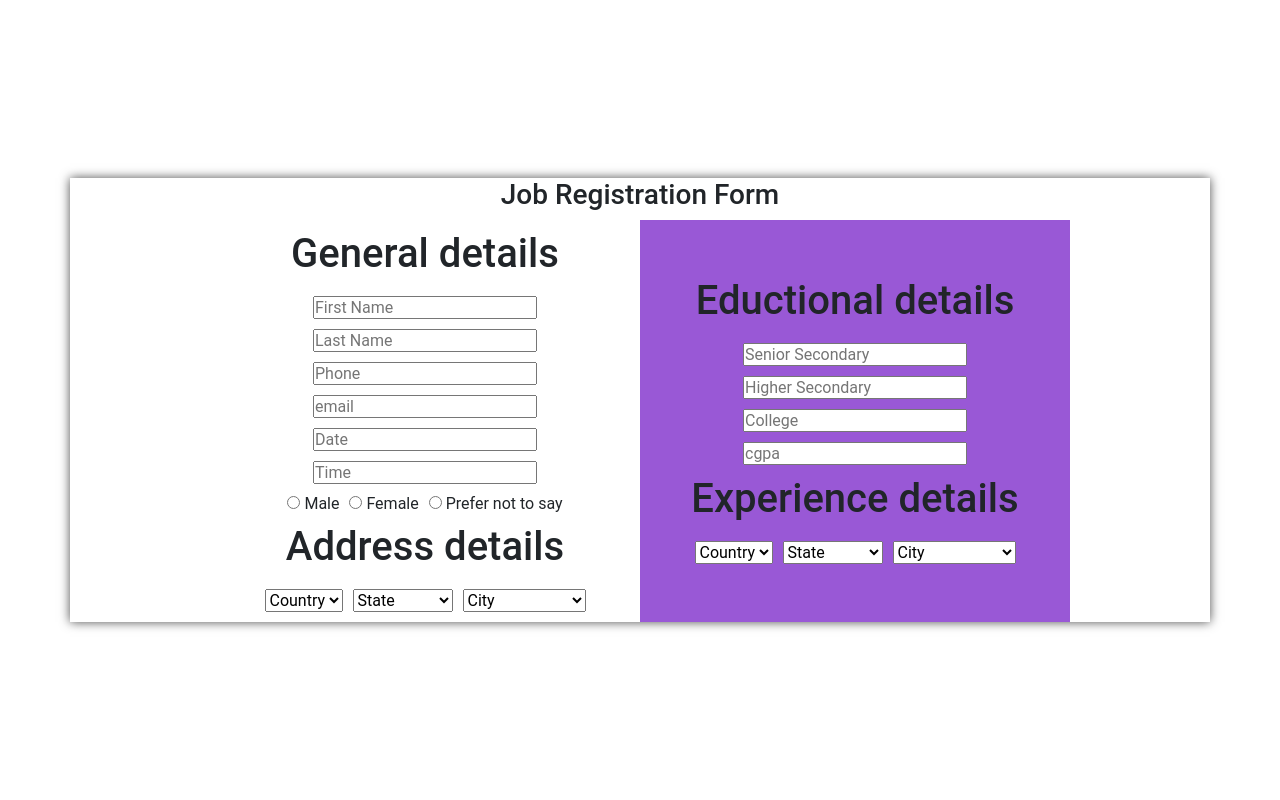
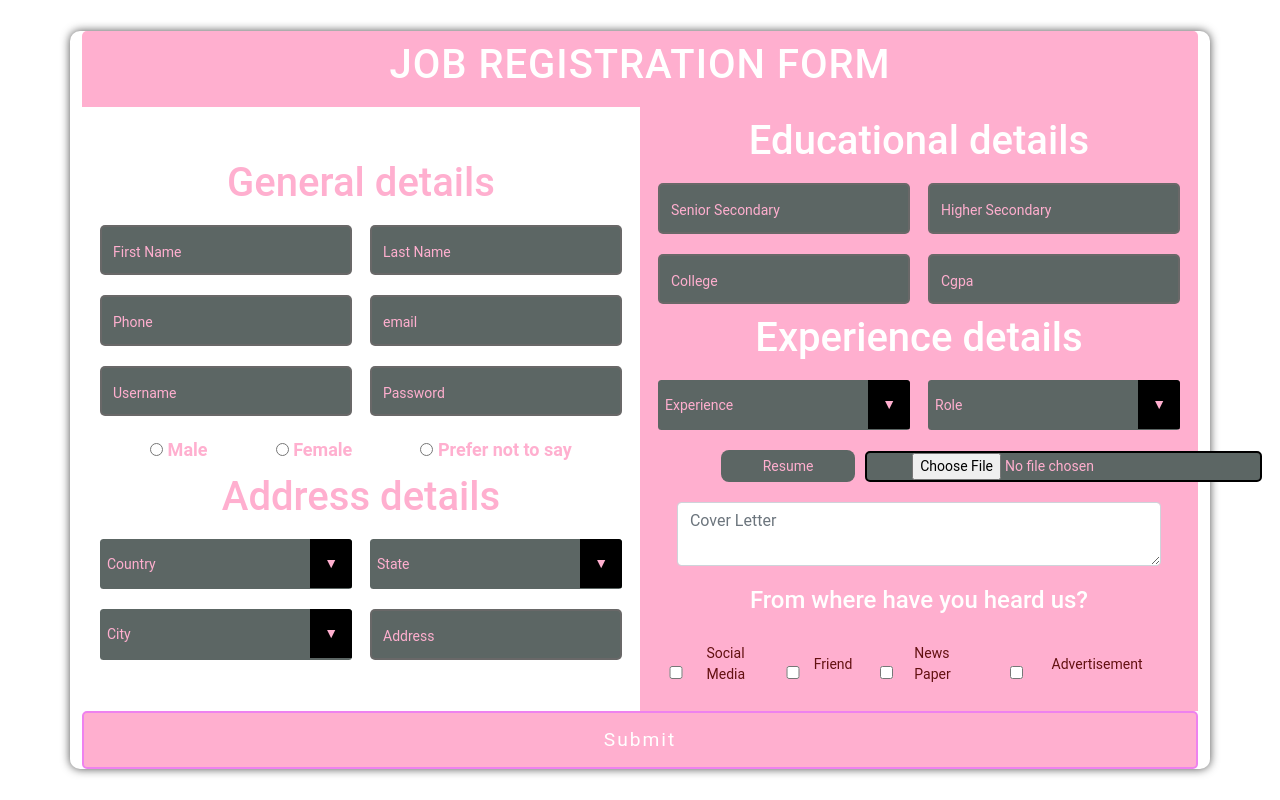
Before and after one commit to HareshKanaa/Job-Registration-form, a plain HTML site: page index.html in a window 1280 px wide. Drawn offline with nearby package versions, Linux system fonts and the light colour scheme.

Commit message:
created form not yet responssive completely

```diff
--- a/css/styles.css
+++ b/css/styles.css
@@ -1,50 +1,213 @@
+:root {
+    --pink: rgb(255, 175, 207);
+
+}
+
 * {
     padding: 0;
     margin: 0;
-    font: 16px 'Popins','Roboto',sans-serif;
+    font-family: 'Popins','Roboto',sans-serif;
     box-sizing: border-box;
 }
 body {
     width: 100vw;
     height: 100vh;
 }
-body, .container,.gender-container, .form-content, .details {
+body,.title, .form-heading, .container,.gender-container, .form-content, .details {
     display: flex;
     align-items: center;
     flex-wrap: wrap;
     justify-content: center;
     gap: 10px;
 }
+.form-heading, .gender-container, .details {
+    width: 100%;
+}
 .container {
     flex-direction: column;
     box-shadow: 0 0 10px rgba(0, 0, 0, 0.7);
+    max-width: 800px;
+    border-radius: 10px;
     padding: 0;
     gap: 0;
+}
+.form-body form {
+    flex-wrap: wrap;
+}
+.form-heading {
+    background: var(--pink);
+    color: #fff;
+    padding: 10px;
+    width: 100%;
+    text-align: center;
+    font-size: 1.2rem;
+    font-weight: 600;
+    text-transform: uppercase;
+    letter-spacing: 1px;
+    border-radius: 5px 5px 0 0;
 }
 
 .form-body form {
     display: flex;
     flex: 1fr 1fr;
-
+    padding: 0;
 }
 
+.title {
+    font-size: 20px;
+}
+
+.left .title {
+    color: var(--pink);
+}
+.right .title {
+    color: rgb(255, 255, 255);
+}
 
 .form-content {
-
     flex-direction: column;
-    max-width:430px;
+    flex: 1;
     padding: 10px;
 }
 .right {
-    background: rgb(153, 88, 214);
+    background: var(--pink);
 }
 .details, .gender-container{
     flex-wrap: wrap;
     justify-content: space-evenly;
     gap: 10px;
+    row-gap: 20px;
+    font-size: medium;
 }
 
-.input-row label{
+.input-row {
+    color: var(--pink);
+    font-size: 14px;
+    display: flex;
+    align-items: center;
+    justify-content: space-evenly;
+    gap: 10px;
+}
+
+.input-row input {
+    padding: 0 2.8rem;
+    border-radius: 5px;
+    border: 2px solid rgba(112, 106, 106, 0.7);
+    outline: none;
+    background: #5c6664;
+    min-width: 100%;
+    max-height: 3.6em !important;
+    width: 18em;
+    color: var(--pink);
+    font-size: 14px;
+}
+.left .input-row input:focus,
+.left .input-row input:valid {
+    border: 3px solid rgb(92, 1, 249);
+    background: #5c6664;
+    color: var(--pink);
+    outline: none;
+}
+
+.right .input-row input:focus,
+.right .input-row input:valid {
+    border-color: rgb(0, 0, 0);
+}
+
+select {
+    -webkit-appearance: none;
+    -moz-appearance: none;
+    -ms-appearance:none;
+    outline:0;
+    box-shadow: none;
+    border: 0!important;
+    background: #5c6664;
+    flex: 1;
+    color: var(--pink);
+    padding: 0 0.5em;
+    cursor: pointer;
+}
+select::-ms-expand {
     display: none;
+    padding: 2em;
+}
+
+.select {
+    position: relative;
+    display: flex;
+    width: 18em;
+    height: 3.6em;
+    background: #5c6664;
+    overflow: hidden;
+    border-radius: .25em;
+    color: var(--pink);
+}
+
+.select::after {
+    content: '\25BC';
+    position: absolute;
+    top: 0;
+    right: 0;
+    padding: 1em 1em;
+    cursor: pointer;
+    background: black;
+    pointer-events: none;
 
 }
+.select:hover::after {
+    color: var(--pink);
+}
+
+.gender-container {
+    font-size: large;
+    font-weight: 700;
+    color: var(--pink);
+}
+
+.submit {
+    width: 100%;
+}
+.submit > * {
+    width: 100%;
+    height: 3em;
+    background: var(--pink);
+    color: white;
+    border: 2px solid violet;
+    border-radius: 5px;
+    font-size: larger;
+    letter-spacing: 2px;
+    transition: all ease-in-out 0.2s;
+}
+.submit > *:hover {
+    background: violet;
+}
+.submit > *:active {
+    background: rgb(97, 0, 97);
+}
+input[type="file"] {
+    flex:1;
+}
+
+.experience-details .resume {
+    color: var(--pink);
+    flex:1;
+    background-color: #5c6664;
+    padding: 0.4em 3em;
+    border-radius: 8px;
+    cursor: pointer;
+}
+#cover-letter {
+    width: 90%;
+    height: 4em;
+}
+.input-row p {
+    color: rgb(99, 17, 17);
+    width: max-content;
+}
+input[type="checkbox"] {
+    width: 20px !important;
+    margin-left: -5em;
+}
+.input-row h4 {
+    color: #fff;
+}
--- a/index.html
+++ b/index.html
@@ -10,7 +10,7 @@
 <body>
     <div class="container">
         <div class="form-heading">
-            <h3>Job Registration Form</h3>
+            <h1>Job Registration Form</h1>
         </div>
         <div class="form-body">
             <form action="">
@@ -20,29 +20,29 @@
 
                     </div>
                     <section class="details personal-details">
-                        <div class="input-row">
+                        <div class="input-row form-floating">
+                            <input class="form-control" type="text" name="firstName" placeholder="First Name" required>
                             <label for="firstName">First Name</label>
-                            <input type="text" name="firstName" placeholder="First Name">
                         </div>
-                        <div class="input-row">
+                        <div class="input-row form-floating">
+                            <input class="form-control" type="text" name="lastName" placeholder="Last Name" required>
                             <label for="lastName">Last Name</label>
-                            <input type="text" name="lastName" placeholder="Last Name">
                         </div>
-                        <div class="input-row">
+                        <div class="input-row form-floating">
+                            <input class="form-control" type="text" name="phone" placeholder="Phone" required>
                             <label for="phone">Phone</label>
-                            <input type="text" name="phone" placeholder="Phone">
                         </div>
-                        <div class="input-row">
+                        <div class="input-row form-floating">
+                            <input class="form-control" type="text" name="email" placeholder="email" required>
                             <label for="email">email</label>
-                            <input type="text" name="email" placeholder="email">
                         </div>
-                        <div class="input-row">
-                            <label for="date" style="font-size: medium;">Date:</label>
-                            <input type="text" placeholder="Date" name="date" id="date" required style="">
+                        <div class="input-row form-floating">
+                            <input class="form-control" type="text" placeholder="username" name="username" required>
+                            <label for="username" >Username</label>
                         </div>
-                        <div class="input-row">
-                            <label for="time">Time:</label>
-                            <input type="text" placeholder="Time" name="time" id="time" required>
+                        <div class="input-row form-floating">
+                            <input class="form-control" type="password" placeholder="password" name="password" required>
+                            <label for="password">Password</label>
                         </div>
                         <div class="gender-container">
                             <!-- radio button for gender -->
@@ -65,7 +65,7 @@
 
                     </div>
                     <section class="details address-details">
-                        <div class="input-row">
+                        <div class="input-row select">
                             <select required>
                             <option hidden disabled selected value> Country </option>>
                             <option>India</option>
@@ -73,7 +73,7 @@
                             <option>UK</option>
                             </select>
                         </div>
-                        <div class="input-row">
+                        <div class="input-row select">
                             <select required>
                             <option hidden disabled selected value> State </option>>
                             <option>Karnataka</option>
@@ -83,7 +83,7 @@
                             <option>England</option>
                             </select>
                         </div>
-                        <div class="input-row">
+                        <div class="input-row select">
                             <select name="cities" id="city" required>
                             <option hidden disabled selected value> City </option>>
                             <option>Coimbatore</option>
@@ -96,72 +96,89 @@
                             <option>London</option>
                             </select>
                         </div>
+                        <div class="input-row form-floating">
+                            <input class="form-control" type="text" placeholder="Address" name="address" required>
+                            <label for="address">Address</label>
+                        </div>
                     </section>
                 </section>
 
 
                 <section class="right form-content">
                     <div class="title">
-                        <h1>Eductional details</h1>
+                        <h1>Educational details</h1>
 
                     </div>
                     <section class="details eductional-details">
 
-                        <div class="input-row">
+                        <div class="input-row form-floating">
+                            <input class="form-control" type="text" name="SeniorSecondary" placeholder="Senior Secondary" required>
                             <label for="SeniorSecondary">Senior Secondary</label>
-                            <input type="text" name="SeniorSecondary" placeholder="Senior Secondary">
                         </div>
-                        <div class="input-row">
+                        <div class="input-row form-floating">
+                            <input class="form-control" type="text" name="higherSecondary" placeholder="Higher Secondary" required>
                             <label for="higherSecondary">Higher Secondary</label>
-                            <input type="text" name="higherSecondary" placeholder="Higher Secondary">
                         </div>
-                        <div class="input-row">
+                        <div class="input-row form-floating">
+                            <input class="form-control" type="text" name="college" placeholder="College" required>
                             <label for="college">College</label>
-                            <input type="text" name="college" placeholder="College">
                         </div>
-                        <div class="input-row">
+                        <div class="input-row form-floating">
+                            <input class="form-control" type="text" placeholder="cgpa" name="cgpa" required>
                             <label for="cgpa">Cgpa</label>
-                            <input type="text" placeholder="cgpa" name="cgpa" required>
                         </div>
                     </section>
                     <div class="title">
                         <h1>Experience details</h1>
-
                     </div>
-                    <section class="details address-details">
-                        <div class="input-row">
+                    <section class="details experience-details">
+                        <div class="input-row select">
                             <select required>
-                            <option hidden disabled selected value> Country </option>>
-                            <option>India</option>
-                            <option>USA</option>
-                            <option>UK</option>
+                            <option hidden disabled selected value> Experience </option>>
+                            <option>0-2</option>
+                            <option>3-4</option>
+                            <option>5-6</option>
+                            <option>6+</option>
+                            </select>
+                        </div>
+                        <div class="input-row select">
+                            <select required>
+                                <option hidden disabled selected value> Role </option>>
+                                <option>Fullstack Dev</option>
+                                <option>Devops</option>
+                                <option>Mobile Dev</option>
+                                <option>Cloud Admin</option>
+                                <option>DataBase Admin</option>
+                                <option>Systems Architect</option>
                             </select>
                         </div>
                         <div class="input-row">
-                            <select required>
-                            <option hidden disabled selected value> State </option>>
-                            <option>Karnataka</option>
-                            <option>TamilNadu</option>
-                            <option>Florida</option>
-                            <option>California</option>
-                            <option>England</option>
-                            </select>
+                            <label for="resume" class="resume">Resume</label>
+                            <input type="file" name="resume">
+                        </div>
+                        <div class="input-row" style="width: 100%;">
+                            <textarea class="form-control" name="comment" id="cover-letter" cols="60" rows="30" placeholder="Cover Letter"></textarea>
+                        </div>
+                        <div class="input-row" style="width: 100%;">
+                            <h4>From where have you heard us?</h4>
                         </div>
                         <div class="input-row">
-                            <select name="cities" id="city" required>
-                            <option hidden disabled selected value> City </option>>
-                            <option>Coimbatore</option>
-                            <option>Chennai</option>
-                            <option>Bengaluru</option>
-                            <option>Mysore</option>
-                            <option>Miami</option>
-                            <option>Los Angeles</option>
-                            <option>San Francisco</option>
-                            <option>London</option>
-                            </select>
+                            <input type="checkbox" name="source[]" value="socialMedia"> <p>Social Media</p>
+                        </div>
+                        <div class="input-row">
+                            <input type="checkbox" name="source[]" value="friends"> <p>Friend</p>
+                        </div>
+                        <div class="input-row">
+                            <input type="checkbox" name="source[]" value="newsPaper"> <p>News Paper</p>
+                        </div>
+                        <div class="input-row">
+                            <input type="checkbox" name="source[]" value="newsPaper"> <p>Advertisement</p>
                         </div>
                     </section>
                 </section>
+                <div class="submit">
+                    <input type="submit">
+                </div>
             </form>
         </div>
     </div>
```
